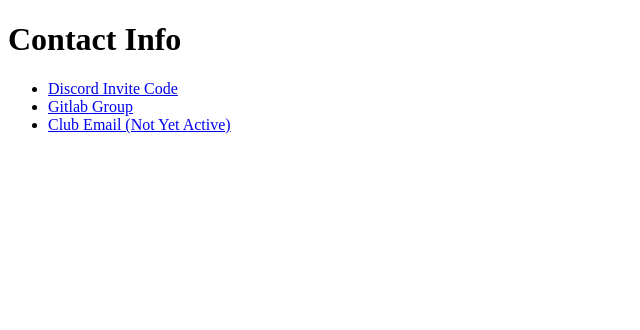
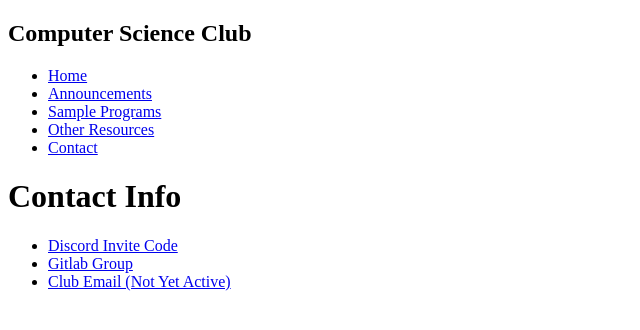
Before and after one commit to ARC-Computer-Science-Club/Club-Website, a plain HTML site: page contact.html in a window 1280 px wide. Shown: the whole page, without its empty margins (0-640 px from the left). Drawn offline with Linux system fonts and the light colour scheme.

Commit message:
Adding website header

```diff
--- a/contact.html
+++ b/contact.html
@@ -1,6 +1,19 @@
 <!DOCTYPE HTML>
 <HTML>
+<head>
+  <title>CSC Website</title>
+</head>
 <body>
+<div class="header">
+  <h2>Computer Science Club</h2>
+  <ul>
+    <li><a href="#" >Home</a></li>
+    <li><a href="#" >Announcements</a></li>
+    <li><a href="#" >Sample Programs</a></li>
+    <li><a href="#" >Other Resources</a></li>
+    <li><a href="contact.html" >Contact</a></li>
+  </ul>
+</div>
 
 <h1>Contact Info</h1>
 
```
